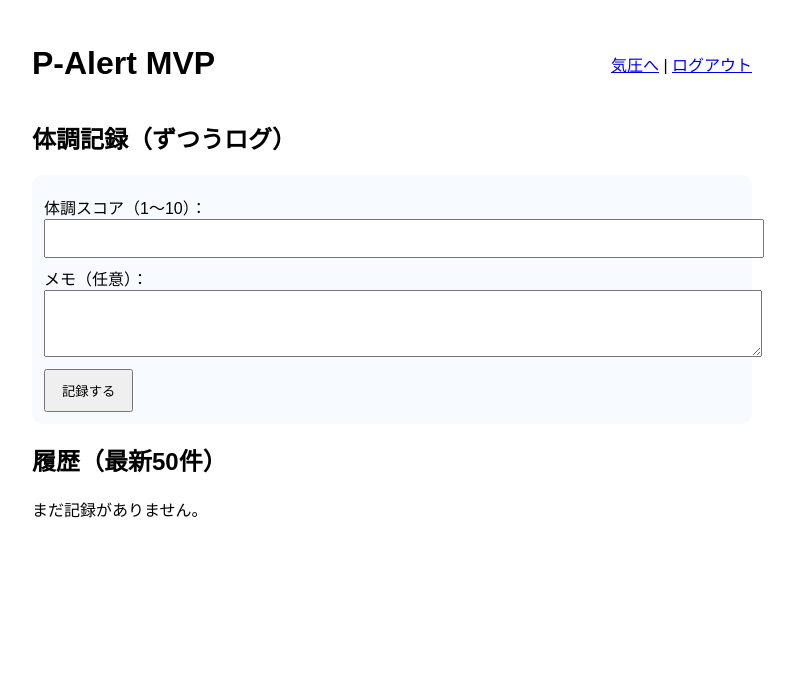
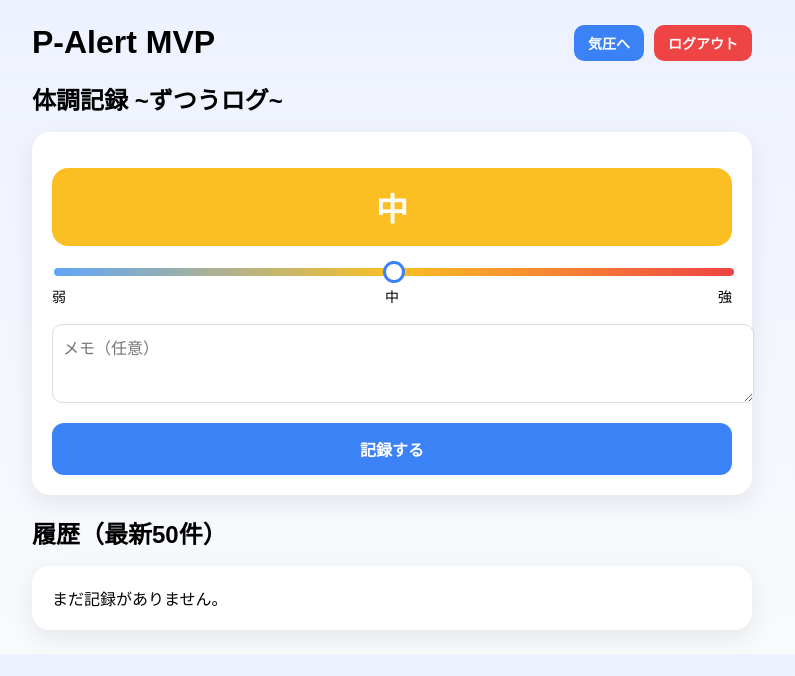
Before and after one commit to 2co2co0417/P-Alert, a Flask app: template templates/health.html in a window 1280 px wide. Shown: the top 676 px of the page, without its empty margins (248-1043 px from the left). Run offline with Flask 3, Linux system fonts and the light colour scheme; the template is opened without the code that fills it, so the values that code supplies are empty.

Commit message:
health画面UI改善

```diff
--- a/app.py
+++ b/app.py
@@ -79,8 +79,8 @@ def health():
             flash("体調スコアは整数で入力してください（例：1〜10）")
             return redirect(url_for("health"))
 
-        if score_int < 1 or score_int > 10:
-            flash("体調スコアは 1〜10 の範囲で入力してください")
+        if score_int < 1 or score_int > 5:
+            flash("体調スコアは 1〜5 の範囲で入力してください")
             return redirect(url_for("health"))
 
         conn = get_conn()
--- a/schema.sql
+++ b/schema.sql
@@ -9,7 +9,7 @@ CREATE TABLE IF NOT EXISTS "condition_logs" (
 	"id"	INTEGER,
 	"user_id"	INTEGER NOT NULL,
 	"record_date"	TEXT NOT NULL,
-	"condition_score"	INTEGER NOT NULL CHECK("condition_score" IN (1, 2, 3)),
+	"condition_score"	INTEGER NOT NULL CHECK("condition_score" BETWEEN 1 AND 5),
 	PRIMARY KEY("id" AUTOINCREMENT),
 	FOREIGN KEY("user_id") REFERENCES "users"("id") ON DELETE CASCADE
 );
--- a/templates/health.html
+++ b/templates/health.html
@@ -4,20 +4,174 @@
 <meta charset="utf-8">
 <meta name="viewport" content="width=device-width, initial-scale=1">
 <title>P-Alert MVP - 体調記録</title>
+
+<style>
+body {
+  font-family: sans-serif;
+  max-width: 720px;
+  margin: 24px auto;
+  padding: 0 16px;
+  background: linear-gradient(to bottom, #eef2ff, #f8fafc);
+}
+
+h1, h2 {
+  margin-bottom: 16px;
+}
+
+/* ===== ヘッダー ===== */
+.topbar {
+  display:flex;
+  justify-content: space-between;
+  align-items:center;
+  margin-bottom: 20px;
+}
+
+.nav-buttons {
+  display: flex;
+  gap: 10px;
+}
+
+.nav-btn {
+  padding: 8px 14px;
+  border-radius: 10px;
+  background: #3b82f6;
+  color: white !important;
+  font-size: 14px;
+  font-weight: bold;
+  text-decoration: none;
+}
+
+.logout-btn {
+  background: #ef4444;
+}
+
+/* ===== カード ===== */
+.card {
+  background: white;
+  padding: 20px;
+  border-radius: 18px;
+  box-shadow: 0 8px 24px rgba(0,0,0,0.08);
+  margin-bottom: 20px;
+}
+
+/* ===== スコア表示 ===== */
+.score-display {
+  font-size: 32px;
+  font-weight: bold;
+  text-align: center;
+  margin: 16px 0;
+  padding: 16px;
+  border-radius: 16px;
+  transition: 0.3s;
+  color: white;
+}
+
+/* ===== スライダー ===== */
+input[type="range"] {
+  width: 100%;
+  appearance: none;
+  height: 8px;
+  border-radius: 10px;
+  outline: none;
+  background: linear-gradient(to right, #60a5fa, #fbbf24, #ef4444);
+}
+
+input[type="range"]::-webkit-slider-thumb {
+  appearance: none;
+  width: 22px;
+  height: 22px;
+  border-radius: 50%;
+  background: white;
+  border: 3px solid #3b82f6;
+  cursor: pointer;
+}
+
+.range-labels {
+  display: flex;
+  justify-content: space-between;
+  font-size: 14px;
+  margin-top: 6px;
+}
+
+/* ===== フォーム ===== */
+textarea {
+  width: 100%;
+  padding: 10px;
+  border-radius: 10px;
+  border: 1px solid #ddd;
+  font-size: 16px;
+}
+
+button {
+  width: 100%;
+  padding: 14px;
+  border-radius: 12px;
+  border: none;
+  background: #3b82f6;
+  color: white;
+  font-size: 16px;
+  font-weight: bold;
+  margin-top: 16px;
+  cursor: pointer;
+}
+
+button:hover {
+  opacity: 0.9;
+}
+
+/* ===== 履歴横並び ===== */
+.history-row {
+  display: flex;
+  justify-content: space-between;
+  align-items: center;
+}
+
+.history-left {
+  display: flex;
+  gap: 12px;
+  font-size: 15px;
+}
+
+.history-date {
+  font-weight: 600;
+}
+
+.history-time {
+  color: #666;
+}
+
+.score-badge {
+  padding: 6px 14px;
+  border-radius: 20px;
+  font-weight: bold;
+  color: white;
+}
+
+/* ===== フラッシュ ===== */
+.flash {
+  background:#fff7e6;
+  padding:12px;
+  border-radius:12px;
+  margin-bottom:16px;
+}
+</style>
 </head>
-<body style="font-family: sans-serif; max-width: 720px; margin: 24px auto; padding: 0 16px;">
 
-  <div style="display:flex; justify-content: space-between; align-items:center;">
-    <h1>P-Alert MVP</h1>
-    <div>
-      <a href="/">気圧へ</a> |
-      <a href="/logout">ログアウト</a>
+<body>
+
+<!-- ===== ヘッダー ===== -->
+<div class="topbar">
+  <h1 style="margin:0;">P-Alert MVP</h1>
+  <div class="nav-buttons">
+    <a href="/" class="nav-btn">気圧へ</a>
+    <a href="/logout" class="nav-btn logout-btn">ログアウト</a>
   </div>
 </div>
 
+<!-- ===== フラッシュ ===== -->
 {% with messages = get_flashed_messages() %}
   {% if messages %}
-      <div style="background:#f5f5f5; padding:12px; border-radius:8px; margin: 12px 0;">
+    <div class="flash">
       {% for msg in messages %}
         <div>• {{ msg }}</div>
       {% endfor %}
@@ -25,35 +179,93 @@
   {% endif %}
 {% endwith %}
 
-  <h2 style="margin-top:16px;">体調記録（ずつうログ）</h2>
+<h2>体調記録 ~ずつうログ~</h2>
 
-  <form method="post" action="/health" style="background:#f7fbff; padding:12px; border-radius:10px;">
-    <div style="margin: 8px 0;">
-      <label>体調スコア（1〜10）：</label><br>
-      <input name="score" type="number" min="1" max="10" required style="width:100%; padding:10px;">
+<div class="card">
+<form method="post" action="/health">
+
+  <div class="score-display" id="scoreLabel">中</div>
+
+  <input type="range"
+         name="score"
+         min="1"
+         max="5"
+         step="1"
+         value="3"
+         oninput="updateScore(this.value)">
+
+  <div class="range-labels">
+    <span>弱</span>
+    <span></span>
+    <span>中</span>
+    <span></span>
+    <span>強</span>
   </div>
-    <div style="margin: 8px 0;">
-      <label>メモ（任意）：</label><br>
-      <textarea name="note" rows="3" style="width:100%; padding:10px;"></textarea>
+
+  <div style="margin-top:18px;">
+    <textarea name="note" rows="3" placeholder="メモ（任意）"></textarea>
   </div>
-    <button type="submit" style="padding:10px 16px;">記録する</button>
+
+  <button type="submit">記録する</button>
+
 </form>
+</div>
 
-  <h2 style="margin-top: 18px;">履歴（最新50件）</h2>
+<h2>履歴（最新50件）</h2>
 
 {% if logs %}
-    <ul>
   {% for row in logs %}
-        <li style="margin: 10px 0;">
-          <div><strong>{{ row["log_at"] }}</strong></div>
-          <div>スコア：{{ row["score"] }}</div>
-          <div>メモ：{{ row["note"] or "" }}</div>
-        </li>
+    <div class="card history-row">
+
+      <div class="history-left">
+        <span class="history-date">
+          {{ row["log_at"][:10] }}
+        </span>
+        <span class="history-time">
+          {{ row["log_at"][11:16] }}
+        </span>
+      </div>
+
+      <div>
+        {% if row["score"] <= 2 %}
+          <span class="score-badge" style="background:#60a5fa;">弱</span>
+        {% elif row["score"] == 3 %}
+          <span class="score-badge" style="background:#fbbf24;">中</span>
+        {% else %}
+          <span class="score-badge" style="background:#ef4444;">強</span>
+        {% endif %}
+      </div>
+
+    </div>
   {% endfor %}
-    </ul>
 {% else %}
-    <p>まだ記録がありません。</p>
+  <div class="card">まだ記録がありません。</div>
 {% endif %}
+
+<script>
+function updateScore(val) {
+
+  let labelText = "";
+  let color = "";
+
+  if (val <= 2) {
+    labelText = "弱";
+    color = "#60a5fa";
+  } else if (val == 3) {
+    labelText = "中";
+    color = "#fbbf24";
+  } else {
+    labelText = "強";
+    color = "#ef4444";
+  }
+
+  const label = document.getElementById("scoreLabel");
+  label.innerText = labelText;
+  label.style.background = color;
+}
+
+updateScore(3);
+</script>
 
 </body>
 </html>
```
Lines whose indentation alone changed are shown as unchanged.
